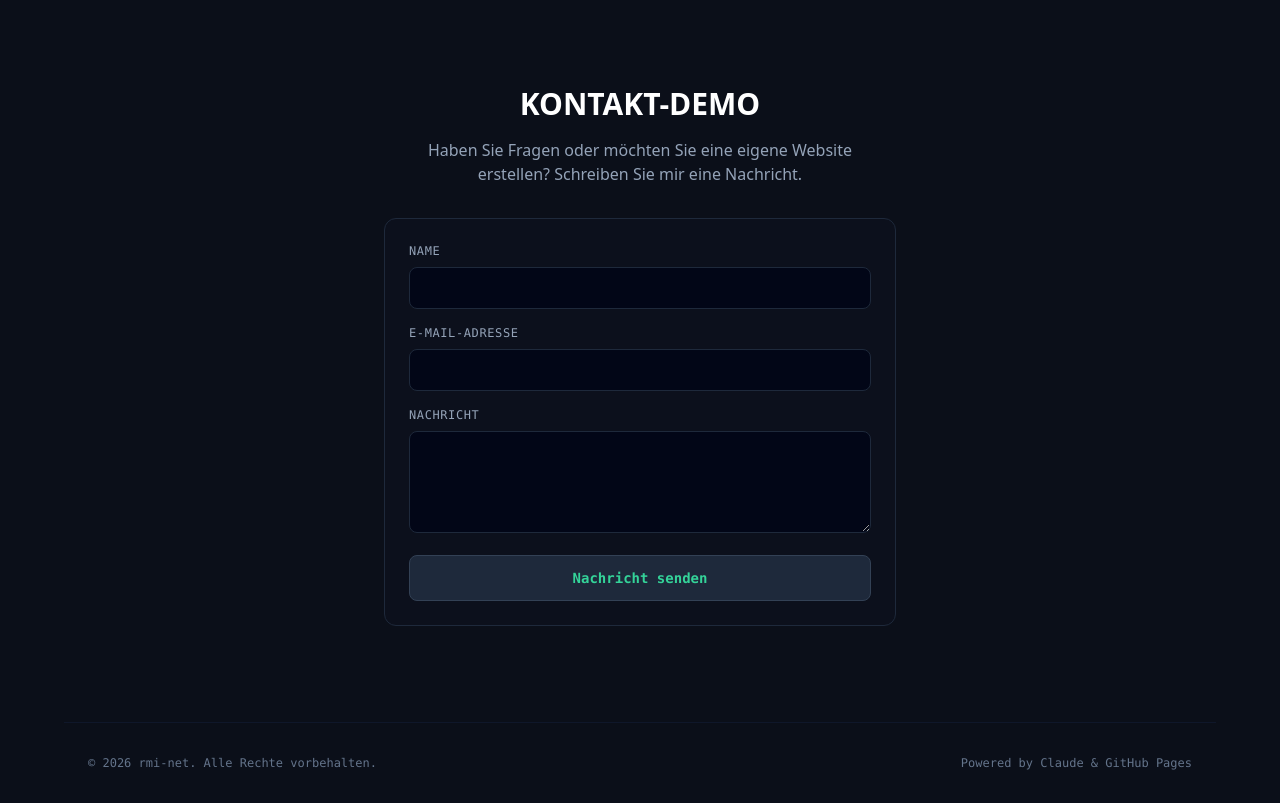
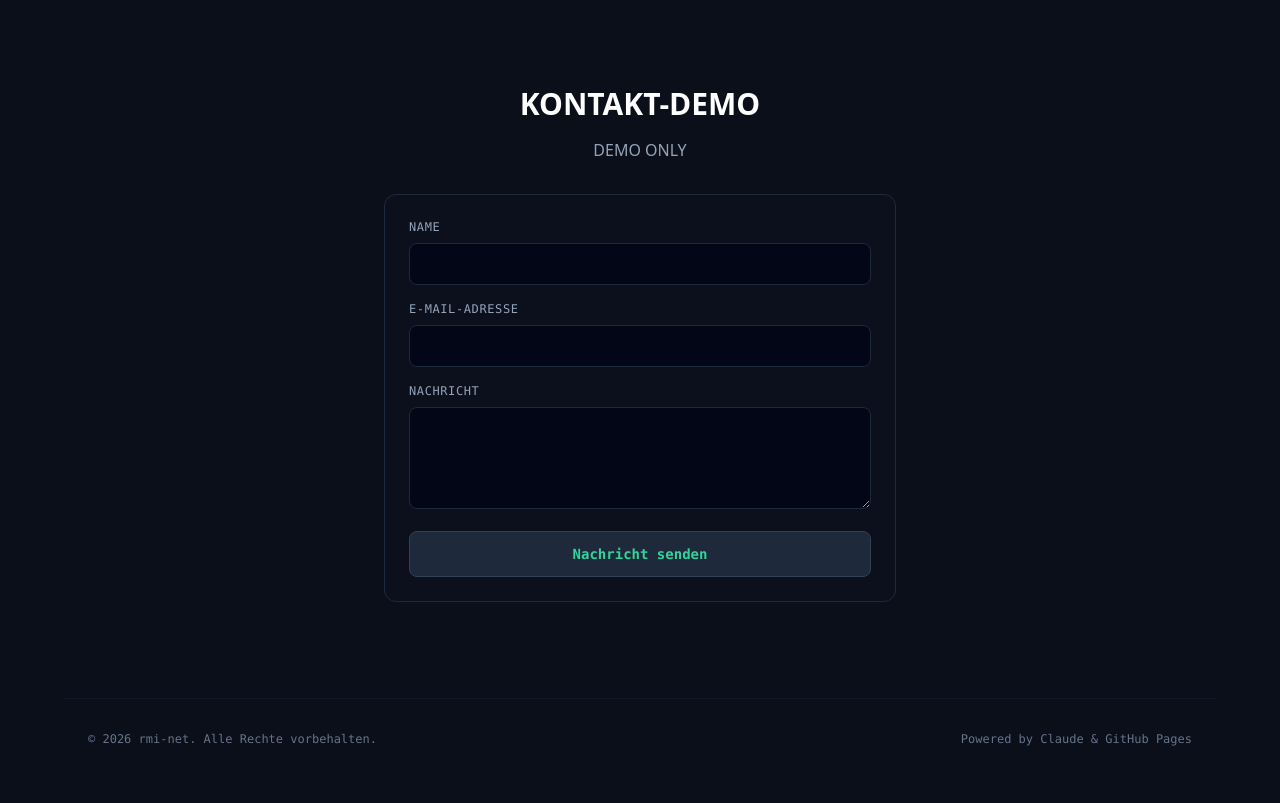
Before and after one commit to rmi-net/rmi-net.github.io, a plain HTML site: page index.html in a window 1280 px wide. Shown: the part 1060-1863 px from the top of the page. After the commit the page ends 1839 px from the top, so only its background shows below. Drawn offline with nearby package versions, Linux system fonts and the light colour scheme.

Commit message:
Update index.html

```diff
--- a/index.html
+++ b/index.html
@@ -100,7 +100,7 @@
     <section id="kontakt" class="w-full max-w-3xl mx-auto px-6 py-24 border-t border-slate-900 relative z-10 text-center">
         <h2 class="text-3xl font-black text-white mb-4">KONTAKT-DEMO</h2>
         <p class="text-slate-400 mb-8 max-w-md mx-auto">
-            Haben Sie Fragen oder möchten Sie eine eigene Website erstellen? Schreiben Sie mir eine Nachricht.
+            DEMO ONLY
         </p>
 
         <form id="contactForm" class="text-left space-y-4 max-w-lg mx-auto bg-slate-900/20 p-6 rounded-xl border border-slate-800">
```
